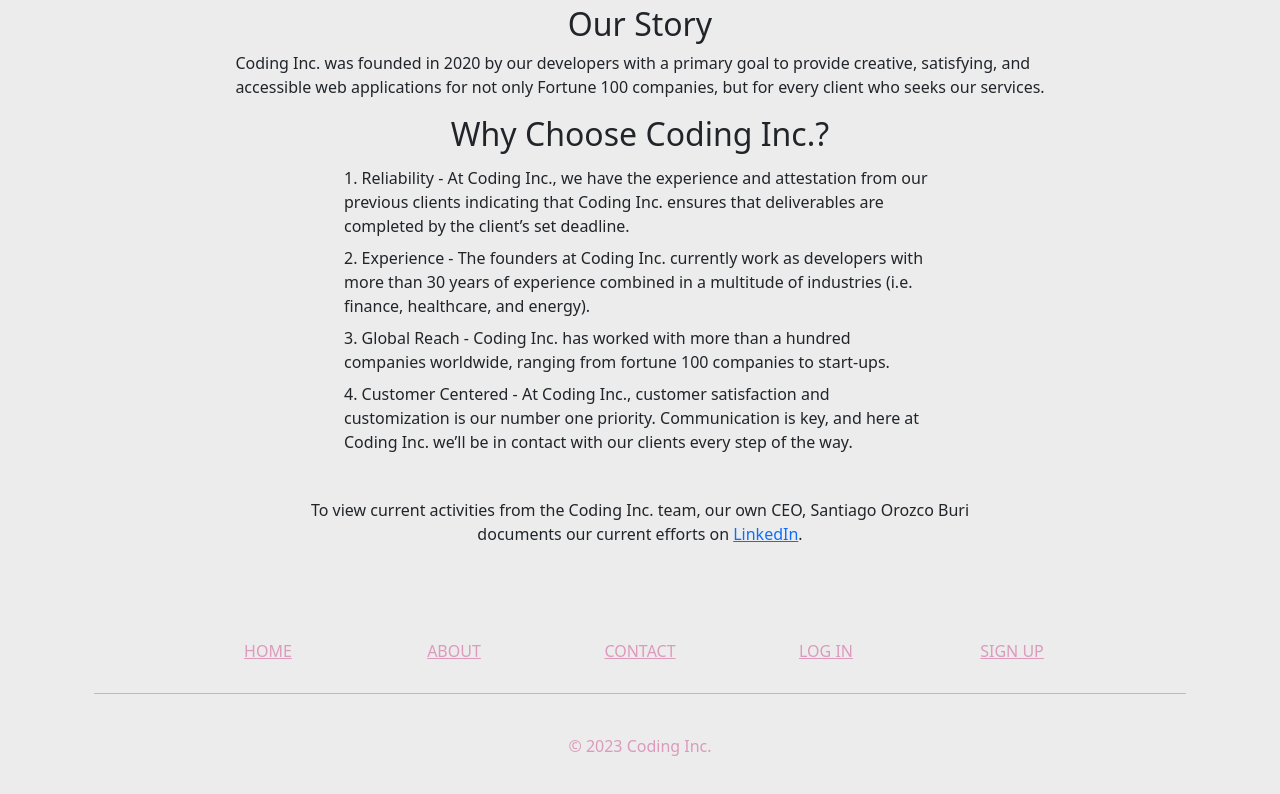
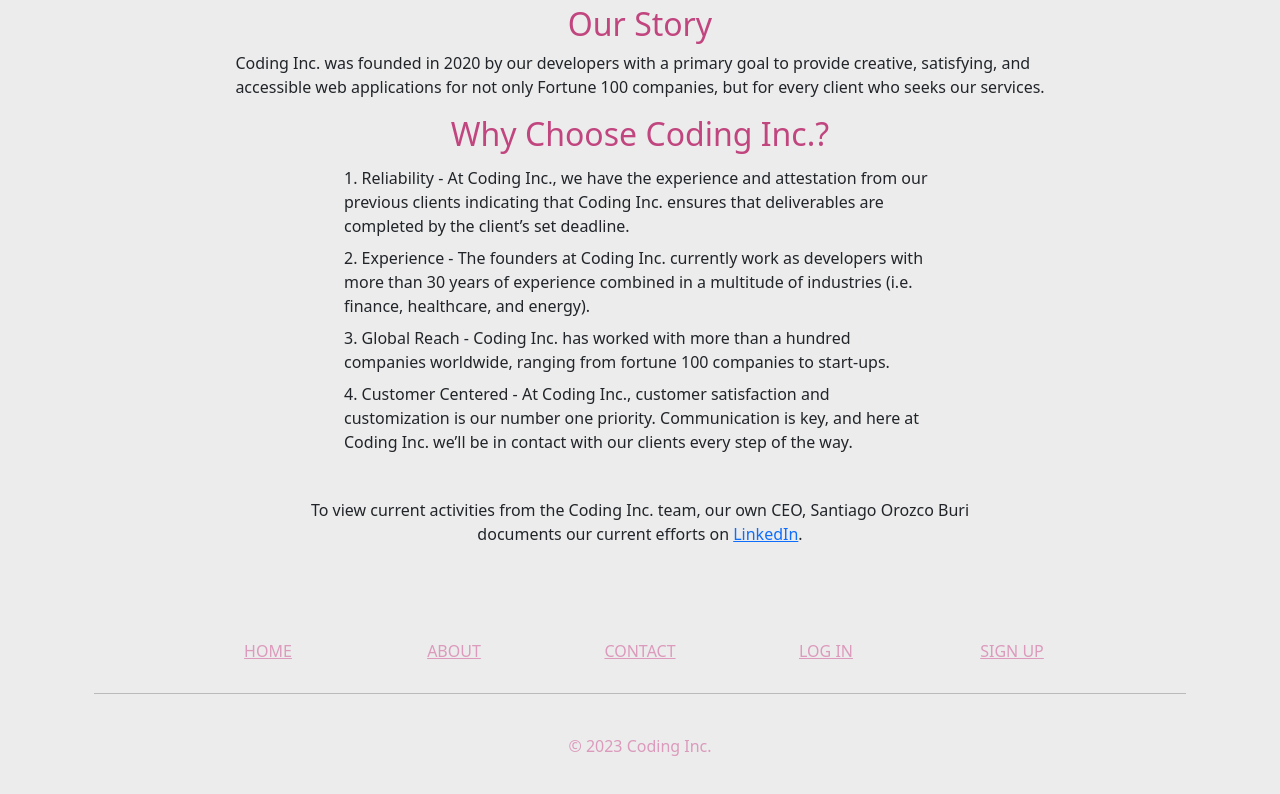
Before and after one commit to jfoste81/bootstrap_site, a plain HTML site: page about.html in a window 1280 px wide. Shown: the part 136-930 px from the top of the page. Drawn offline with nearby package versions, Linux system fonts and the light colour scheme.

Commit message:
made about page headings pink

```diff
--- a/about.html
+++ b/about.html
@@ -73,7 +73,7 @@
     <main class="w-75 m-auto">
       <div class="container d-flex flex-column align-items-center m-auto">
         <div class="">
-          <h2 class="heading-story">Our Story</h2>
+          <h2 class="dark-pink">Our Story</h2>
         </div>
         <p>
           Coding Inc. was founded in 2020 by our developers with a primary goal
@@ -82,7 +82,7 @@
           services.
         </p>
 
-        <h2 class="heading-why">Why Choose Coding Inc.?</h2>
+        <h2 class="dark-pink">Why Choose Coding Inc.?</h2>
         <div class="col-8 pb-4">
           <ol class="list-group-numbered px-3">
             <li class="list-group-item py-1">
--- a/styles.css
+++ b/styles.css
@@ -12,21 +12,27 @@ body {
   color: #dc9abc;
 }
 
+.dark-pink {
+  color: #c1457e;
+}
+
 #active {
   color: #c1457e;
 }
-
-
 
 h2 {
   font-size: 20;
 }
 
-.about-body, .pick-choices, .linkedin {
-  font-family: 'inter'; font-size: 18px;
+.about-body,
+.pick-choices,
+.linkedin {
+  font-family: "inter";
+  font-size: 18px;
 }
 
-.about-p, .linkedin {
+.about-p,
+.linkedin {
   display: flex;
   justify-content: center;
   align-items: center;
@@ -36,17 +42,13 @@ h2 {
   display: flex;
   justify-content: center;
   align-items: center;
-
 }
 
 ol.pick-choices {
   justify-content: center;
   align-items: center;
-
 }
-
 
 .linkedin {
   margin-top: 50px;
-
 }
```
